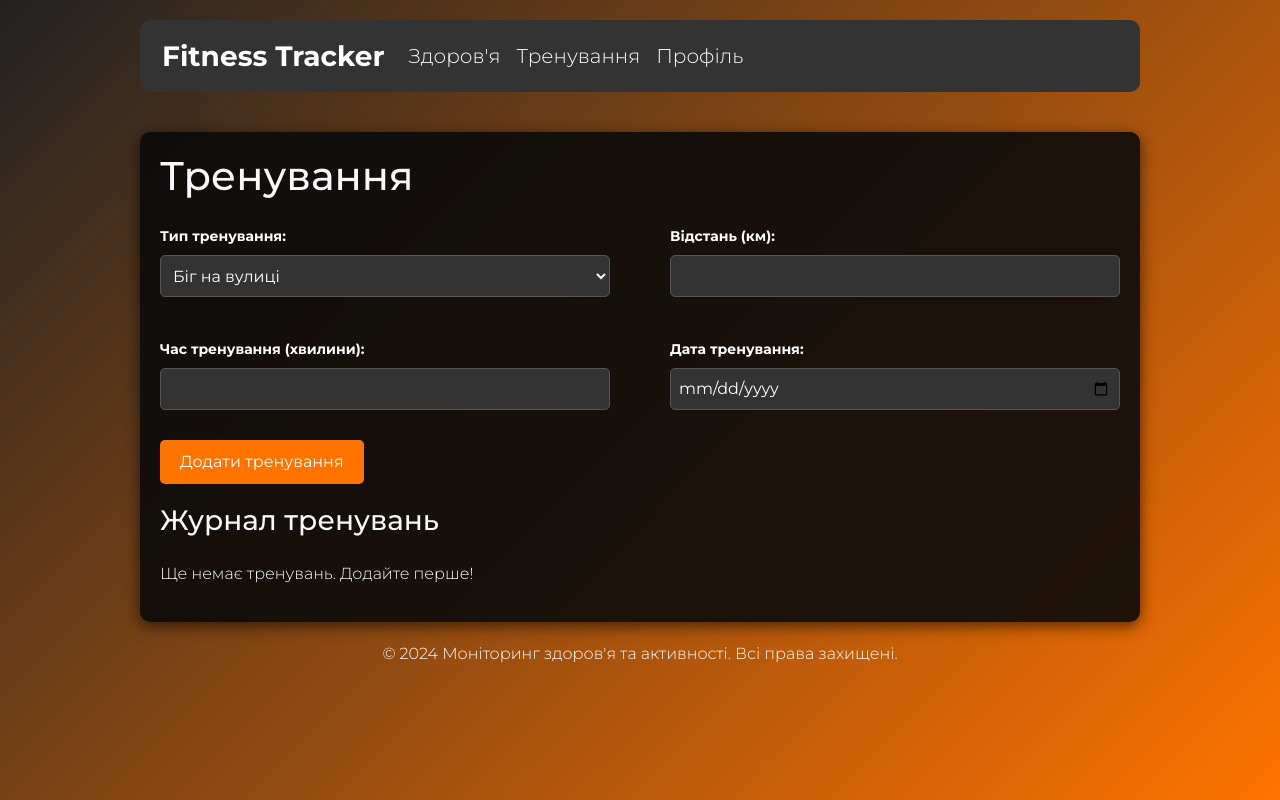
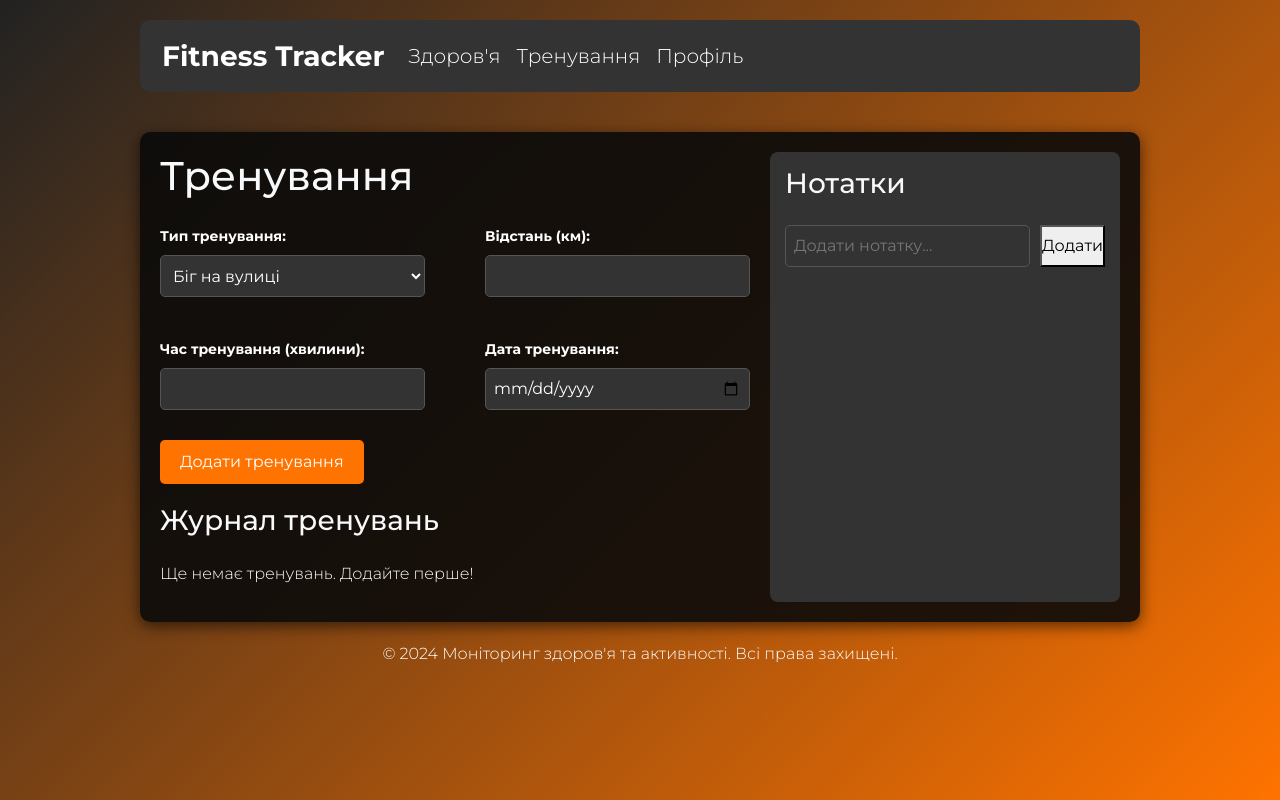
Before and after one commit to onsviii/fitness_track, a React (Create React App) app in the folder client/: page /workouts in a window 1280 px wide. Built offline with nearby package versions, Linux system fonts and the light colour scheme.

Commit message:
Add notes to workouts page

```diff
--- a/client/src/pages/Workouts/WorkoutsPage.css
+++ b/client/src/pages/Workouts/WorkoutsPage.css
@@ -7,6 +7,11 @@
   box-shadow: 0px 4px 15px rgba(0, 0, 0, 0.6);
   margin: 0 auto;
   padding: 20px;
+}
+
+.workouts-section {
+  padding: 0px;
+  flex: 1;
 }
 
 h3 {
@@ -68,3 +73,47 @@ form button:active {
 .workout-item p {
   margin: 5px 0;
 }
+
+.notes-section {
+  width: 350px;
+  max-width: 350px;
+  flex: 1;
+  margin-left: 20px;
+  background-color: #333;
+  padding: 15px;
+  border-radius: 8px;
+}
+
+
+.notes-input {
+  padding: 0px;
+  display: flex;
+  gap: 10px;
+  margin-bottom: 15px;
+}
+
+.notes-list {
+  padding: 0px;
+  display: flex;
+  flex-direction: column;
+  gap: 10px;
+}
+
+.note-item {
+  background: #555;
+  padding: 10px;
+  border-radius: 5px;
+  cursor: pointer;
+}
+
+.note-item {
+  padding: 5px;
+  border-radius: 5px;
+  background-color: #555;
+  color: #fff;
+  cursor: text;
+}
+
+.note-item[contenteditable="true"]:focus {
+  outline: none;
+}
--- a/client/src/pages/Workouts/WorkoutsPage.js
+++ b/client/src/pages/Workouts/WorkoutsPage.js
@@ -1,10 +1,12 @@
-import React, { useState } from "react";
+import React, { useState, useRef } from "react";
 import Container from 'react-bootstrap/Container';
 import "./WorkoutsPage.css";
 import { LocalizationProvider } from "@mui/x-date-pickers/LocalizationProvider";
 //import { AdapterDayjs } from "@mui/x-date-pickers/AdapterDayjs";
 import { DateCalendar } from "@mui/x-date-pickers";
+
 function Workouts() {
+  const noteRef = useRef();
   const [workouts, setWorkouts] = useState([]);
   const [formData, setFormData] = useState({
     type: "Біг на вулиці",
@@ -12,7 +14,8 @@ function Workouts() {
     time: "",
     date: "",
   });
-  const [date, setDate] = useState("");
+  const [notes, setNotes] = useState([]);
+  const [noteInput, setNoteInput] = useState("");
 
   const handleChange = (e) => {
     const { name, value } = e.target;
@@ -54,14 +57,39 @@ function Workouts() {
       date: "",
     });
   };
-  /*<LocalizationProvider dateAdapter={AdapterDayjs}>
-            <DateCalendar
-              onChange={(e) => setDate(${e.$M + 1}/${e.$D}/${e.$y})}
-            />
-        </LocalizationProvider>*/
+
+  const handleAddNote = () => {
+    if (noteInput.trim() !== "") {
+      setNotes([...notes, { text: noteInput, isEditing: false }]);
+      setNoteInput("");
+    }
+  };
+
+  const handleEditNote = (index, newText) => {
+    setNotes((prevNotes) =>
+        prevNotes.map((note, i) =>
+            i === index ? { ...note, text: newText } : note
+        )
+    );
+  };
+
+  const handleToggleEdit = (index) => {
+    const updatedNotes = notes.map((note, i) =>
+      i === index ? { ...note, isEditing: !note.isEditing } : note
+    );
+    setNotes(updatedNotes);
+  };
+
+  const handleSaveNote = (index, ref) => {
+    const updatedNotes = notes.map((note, i) =>
+      i === index ? { ...note, text: ref.current.textContent, isEditing: false } : note
+    );
+    setNotes(updatedNotes);
+  };
 
   return (
-    <Container className="workouts-container">
+    <Container className="workouts-container d-flex">
+      <Container className="workouts-section">
         <h1 className="text-light mb-4">Тренування</h1>
         <form onSubmit={handleAddWorkout}>
           <Container className="form-container">
@@ -135,6 +163,36 @@ function Workouts() {
           )}
         </Container>
       </Container>
+
+      <Container className="notes-section">
+        <h3 className="text-light mb-4">Нотатки</h3>
+        <Container className="notes-input">
+          <input
+            type="text"
+            placeholder="Додати нотатку..."
+            value={noteInput}
+            onChange={(e) => setNoteInput(e.target.value)}
+          />
+          <button onClick={handleAddNote}>Додати</button>
+        </Container>
+        <Container className="notes-list">
+          {notes.map((note, index) => (
+            <div key={index}>
+                <div
+                  className="note-item"
+                  ref={noteRef}
+                  contentEditable
+                  suppressContentEditableWarning
+                  onBlur={() => handleSaveNote(index, noteRef)}
+                  onClick={(e) => e.stopPropagation()}
+                >
+                  {note.text}
+                </div>
+            </div>
+          ))}
+        </Container>
+      </Container>
+    </Container>
   );
 }
 
```
Lines whose indentation alone changed are shown as unchanged.
